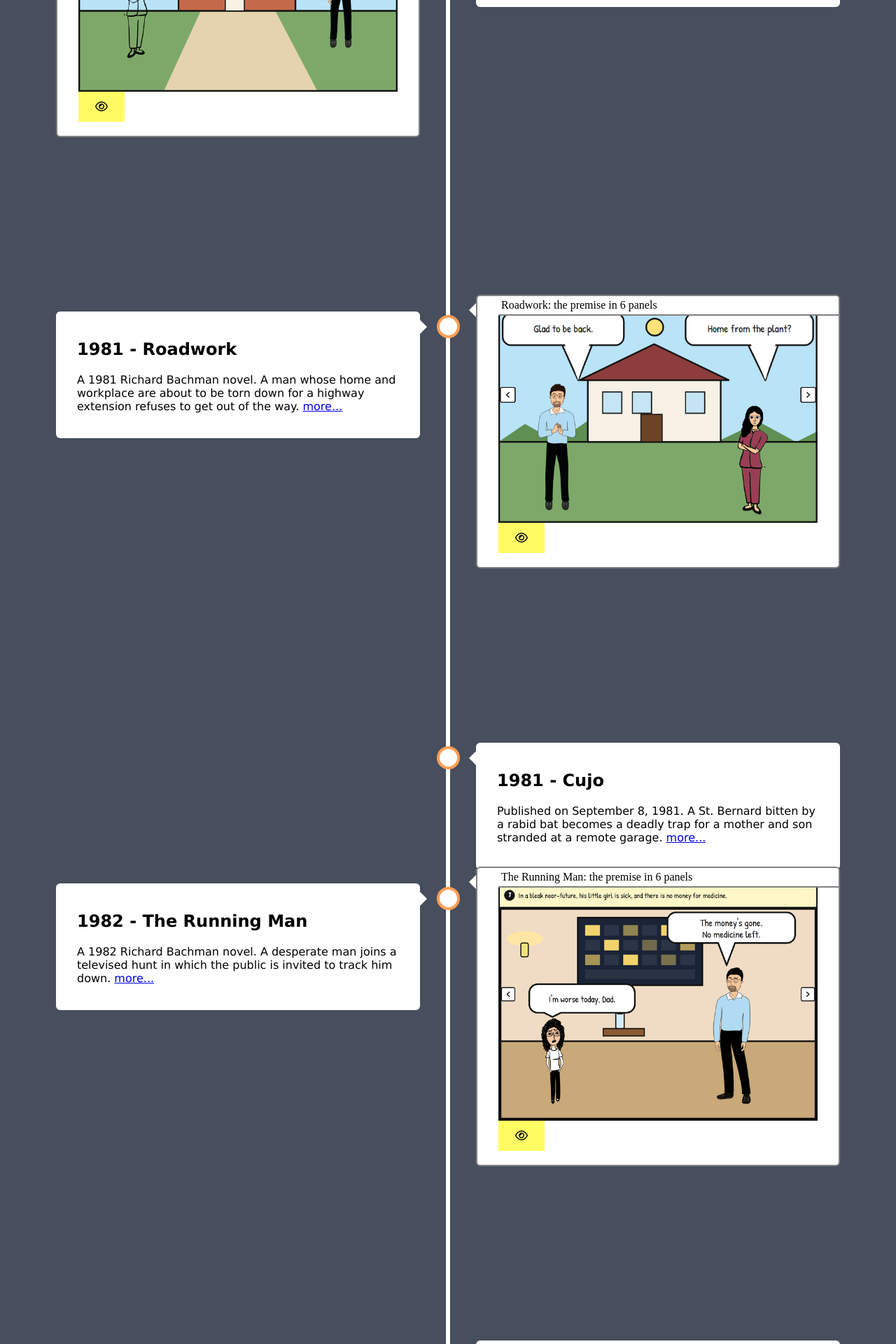
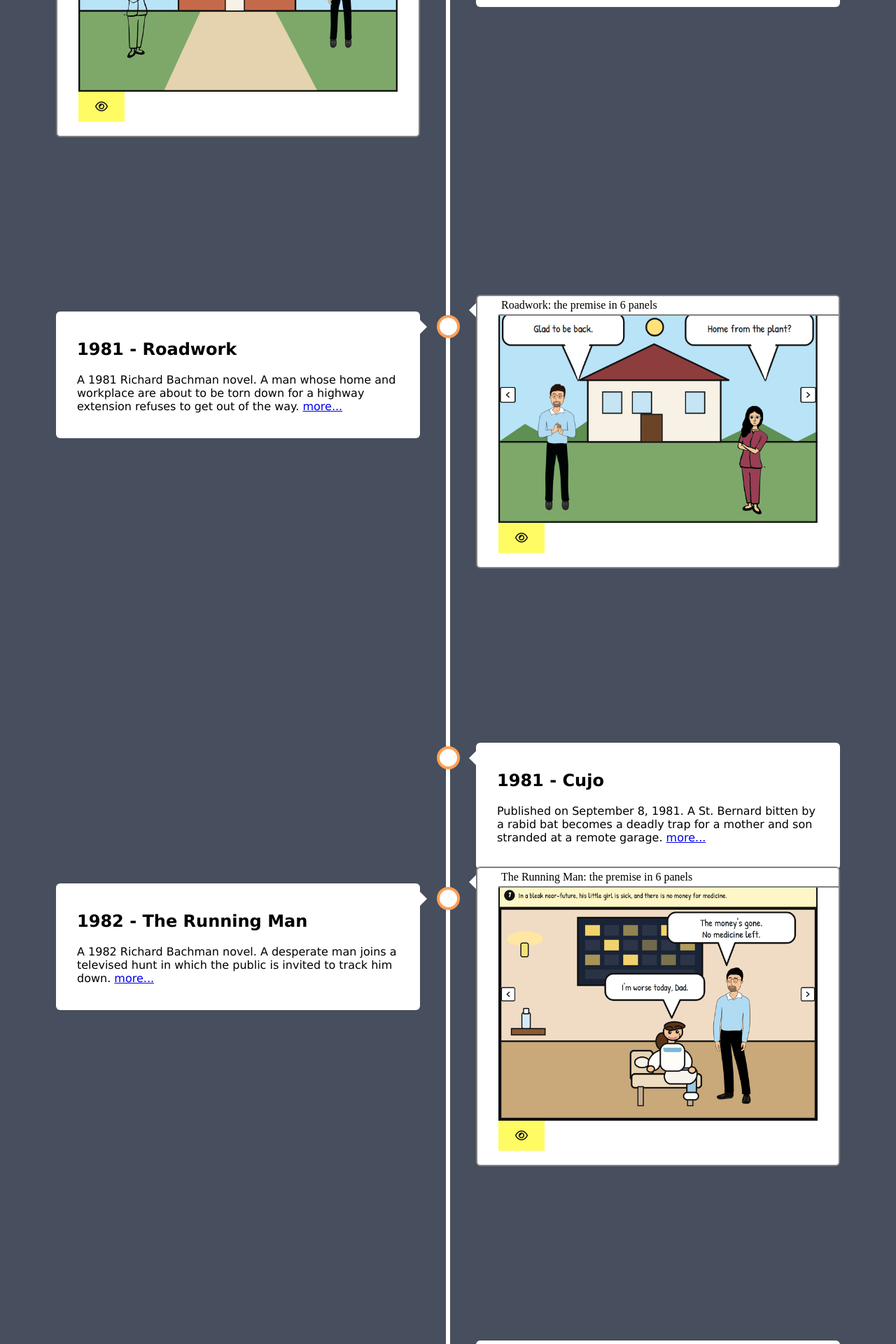
Before and after one commit to rajeshradhakrishnanmvk/timeline, a Jekyll site: the page built from index.html, in a window 1280 px wide. Shown: the part 4480-6400 px from the top of the page at 70% size. Built offline with Jekyll 4.4.1, drawn with Linux system fonts in a browser that asks for light colours.

Commit message:
Replace the Running Man daughter with an original seated child.
Scene 1 no longer uses a scaled Comicgen adult. The girl is drawn with a round face, short limbs, and a head about one fifth of her height, sitting beside Ethan.

Co-authored-by: Rajesh Radhakrishnan <rajeshradhakrishnanmvk@users.noreply.github.com>

```diff
--- a/_includes/comicbook-the-running-man.html
+++ b/_includes/comicbook-the-running-man.html
@@ -39,13 +39,18 @@
 <line x1="0" y1="252" x2="600" y2="252" stroke="#111" stroke-width="3"/>
 <ellipse cx="48" cy="58" rx="34" ry="14" fill="#ffe7a3"/>
 <rect x="40" y="66" width="14" height="26" rx="3" fill="#f4e27a" stroke="#111" stroke-width="2"/>
-<rect x="196" y="228" width="78" height="14" fill="#8a5a32" stroke="#111" stroke-width="2"/>
-<rect x="220" y="198" width="16" height="30" rx="3" fill="#d5ecf8" stroke="#111" stroke-width="2"/>
-<rect x="223" y="190" width="10" height="10" rx="1" fill="#f7f7f7" stroke="#111" stroke-width="2"/>
-<image href="{{ '/assets/comics/the-running-man/girl.svg' | relative_url }}" x="27" y="200" width="147" height="176"/>
+<rect x="22" y="228" width="64" height="12" fill="#8a5a32" stroke="#111" stroke-width="2"/>
+<rect x="42" y="198" width="16" height="30" rx="3" fill="#d5ecf8" stroke="#111" stroke-width="2"/>
+<rect x="45" y="190" width="10" height="10" rx="1" fill="#f7f7f7" stroke="#111" stroke-width="2"/>
+<rect x="248" y="270" width="42" height="56" rx="6" fill="#e7d3b4" stroke="#111" stroke-width="3"/>
+<ellipse cx="270" cy="292" rx="14" ry="10" fill="#f7f1e6" stroke="#111" stroke-width="2.5"/>
+<rect x="250" y="314" width="132" height="26" rx="6" fill="#efdcc0" stroke="#111" stroke-width="3"/>
+<rect x="262" y="338" width="10" height="36" fill="#c4ae90" stroke="#111" stroke-width="2"/>
+<rect x="356" y="338" width="10" height="36" fill="#c4ae90" stroke="#111" stroke-width="2"/>
+<image href="{{ '/assets/comics/the-running-man/girl.svg' | relative_url }}" x="266" y="206" width="151" height="169"/>
 <image href="{{ '/assets/comics/the-running-man/ben-sad-side.svg' | relative_url }}" x="276" y="92" width="249" height="298" transform="translate(801,0) scale(-1,1)"/>
-<path d="M 72 144 H 240 A 16 16 0 0 1 256 160 V 182 A 16 16 0 0 1 240 198 H 116 L 100 206 L 84 198 H 72 A 16 16 0 0 1 56 182 V 160 A 16 16 0 0 1 72 144 Z" fill="#fff" stroke="#111" stroke-width="3" stroke-linejoin="round"/>
-<text x="156" y="178" font-family="'Patrick Hand', 'Comic Neue', 'Comic Sans MS', cursive" font-size="17" fill="#111" text-anchor="middle">I'm worse today, Dad.</text>
+<path d="M 216 124 H 372 A 16 16 0 0 1 388 140 V 158 A 16 16 0 0 1 372 174 H 342 L 326 208 L 310 174 H 216 A 16 16 0 0 1 200 158 V 140 A 16 16 0 0 1 216 124 Z" fill="#fff" stroke="#111" stroke-width="3" stroke-linejoin="round"/>
+<text x="294" y="156" font-family="'Patrick Hand', 'Comic Neue', 'Comic Sans MS', cursive" font-size="17" fill="#111" text-anchor="middle">I'm worse today, Dad.</text>
 <path d="M 334 8 H 544 A 16 16 0 0 1 560 24 V 50 A 16 16 0 0 1 544 66 H 446 L 430 108 L 414 66 H 334 A 16 16 0 0 1 318 50 V 24 A 16 16 0 0 1 334 8 Z" fill="#fff" stroke="#111" stroke-width="3" stroke-linejoin="round"/>
 <text x="439" y="34" font-family="'Patrick Hand', 'Comic Neue', 'Comic Sans MS', cursive" font-size="18" fill="#111" text-anchor="middle"><tspan x="439" dy="0">The money's gone.</tspan><tspan x="439" dy="22">No medicine left.</tspan></text>
 <rect x="1.5" y="1.5" width="597" height="397" fill="none" stroke="#111" stroke-width="3"/></svg>
@@ -219,5 +224,5 @@
         <button type="button" class="dot" aria-label="Show scene 6"></button>
     </div>
   </div>
-  <p class="rm-credit">Fan-made, unaffiliated, and spoiler-free. Dialogue is original. Not endorsed by Stephen King or his publishers. Characters rendered with <a href="https://gramener.com/comicgen/">Gramener Comicgen</a> (MIT). Character art: Ethan by Devarani B; Dee, Dey, Priya, and Ringo by Ramya Mylavarapu (CC0). Fonts: Patrick Hand &amp; Bangers (SIL OFL).</p>
+  <p class="rm-credit">Fan-made, unaffiliated, and spoiler-free. Dialogue is original. Not endorsed by Stephen King or his publishers. Characters rendered with <a href="https://gramener.com/comicgen/">Gramener Comicgen</a> (MIT). Character art: Ethan by Devarani B; Dey, Priya, and Ringo by Ramya Mylavarapu (CC0). The daughter is original fan art. Fonts: Patrick Hand &amp; Bangers (SIL OFL).</p>
 </section>
```
Also changed, not shown: README.md, assets/comics/the-running-man/girl.svg, assets/comics/the-running-man/panel-1.png.
